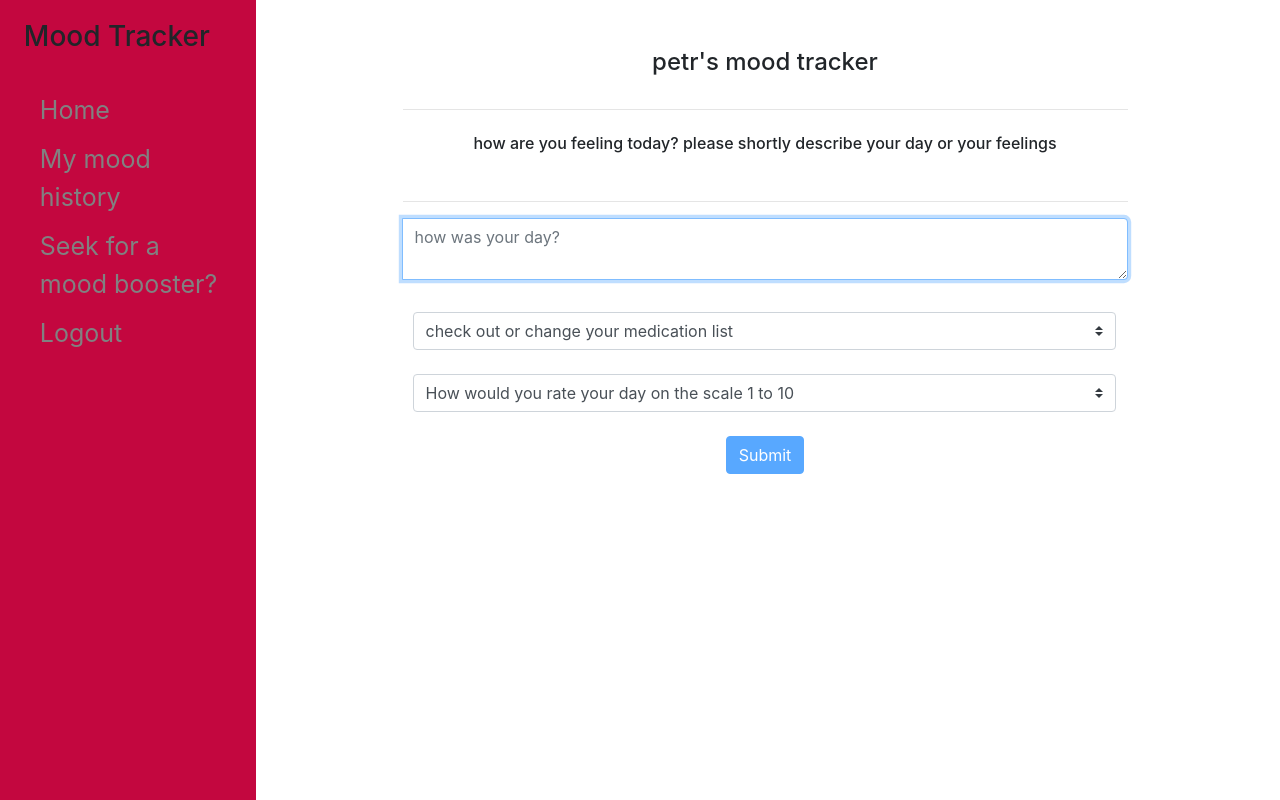
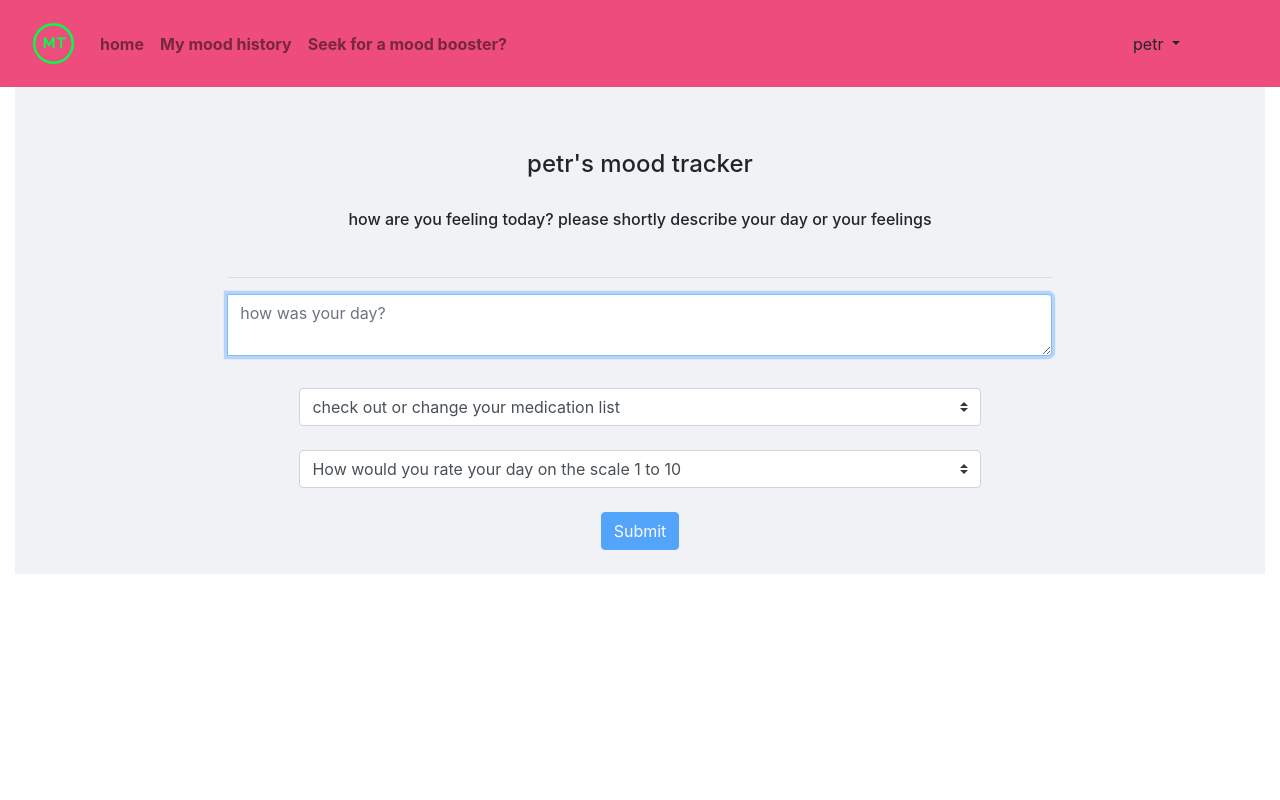
Before and after one commit to hampet1/moodtracker, a Django app: page / in a window 1280 px wide. Run offline with Django 3.2, Linux system fonts and the light colour scheme; a user stored in the database is signed in; data comes from the database, SQL or seed files in the repository; both versions use the stored data as it was after the commit; parts of the project's set-up code (start-up, migrations or seed data) failed here and were passed over; some libraries are stand-ins or nearby versions.

Commit message:
changing design

```diff
--- a/mood/forms.py
+++ b/mood/forms.py
@@ -1,13 +1,15 @@
 from django import forms
 from .models import Medication
 
+
+'''
 GRAPH_CHOICES = (
     ('1', 'line chart'),
     ('2', 'bar chart'),
     ('3', 'count plot'),
 
 )
-
+'''
 DISPLAY_CHOICES = (
     ('1', 'chart'),
     ('2', 'table')
@@ -19,4 +21,3 @@ class SearchForm(forms.Form):
     date_from = forms.DateField(widget=forms.DateInput(attrs={'type': 'date'}))
     date_to = forms.DateField(widget=forms.DateInput(attrs={'type': 'date'}))
     display_choice = forms.ChoiceField(choices=DISPLAY_CHOICES)
-    chart_type = forms.ChoiceField(choices=GRAPH_CHOICES)
--- a/mood/models.py
+++ b/mood/models.py
@@ -9,7 +9,7 @@ from django.contrib.auth.models import User
 
 class Message(models.Model):
     # related name means that can access it from a related object
-    user = models.ForeignKey(User, on_delete=models.CASCADE, related_name="user", null=True)
+    user = models.ForeignKey(User, on_delete=models.CASCADE, related_name="message", null=True)
     message = models.TextField()
     date_created = models.DateTimeField(auto_now_add=True)
 
--- a/mood/static/mood/index.js
+++ b/mood/static/mood/index.js
@@ -33,4 +33,22 @@ document.addEventListener('DOMContentLoaded', ()=> {
 
 
 // alert messages
-const ALERT_BOX_ADD = document.getElementById("alert-box-add")
+//const ALERT_BOX_ADD = document.getElementById("alert-box-add");
+//const ALERT_BOX_DEL = document.getElementById("alert-box-del")
+
+
+/*
+$.ajax({
+    type: 'POST',
+    url: '',
+    data: formData,
+    success: function(response){
+        console.log(response);
+    },
+    error: function(error){
+        console.log(error);
+    }
+})
+
+// create a function to handle alerts
+*/
--- a/mood/static/mood/styles.css
+++ b/mood/static/mood/styles.css
@@ -1,12 +1,27 @@
+
+
+.logo-sm {
+    height: 45px;
+    width: auto;
+}
+
 #wrapper {
     width: 100%;
     overflow: hidden;
     margin: auto;
-    background-color:yellow;
+    background-color: #f0f2f5;
+    padding-top: 5%;
+    text-align:center;
+
+}
+
+#my-nav {
+    background-color:#EE4C7C !important;
 
 }
 
 
+/*
 .sidenav {
     height:200%;
     width:20%;
@@ -18,16 +33,16 @@
     overflow-x: :hidden;
     padding-top:20px;
 }
-
+*/
 
 #content {
-    width:120%;
-    background-color:white;
+    width:100%;
+    background-color:#f0f2f5 !important;
     float:left;
     margin:auto;
 
 }
-
+/*
 .sidenav a {
     padding:6px 8px 6px 16px;
     text-decoration: none;
@@ -35,17 +50,19 @@
     color: #818181;
     display:block;
 }
+*/
 
 .sidenav a:hover{
     color:#f1f1f1;
 }
 
+/*
 .main{
     margin-left:60px;
     padding: 0px 10px;
     text-align:center;
 }
-
+*/
 
 ul.no-bullets {
   list-style-type: none;
--- a/mood/templates/mood/base.html
+++ b/mood/templates/mood/base.html
@@ -23,31 +23,52 @@
 
 
 
+{% load static %}
+<nav id = "my-nav" class="navbar navbar-expand-lg navbar-light bg-primary p-3 font-weight-bold">
+  <div class="container-fluid">
+    <a class="navbar-brand" href=""><img src="{% static 'logo.png' %}" class="logo-sm"></a>
+
+    <div class="collapse navbar-collapse" id="navbarNav">
+      <ul class="navbar-nav">
+        <li class="nav-item">
+          <a class="nav-link" href="{% url 'index' %}">home</a>
+        </li>
+        <li class="nav-item">
+          <a class="nav-link" href="{% url 'mood_history' %}">My mood history</a>
+        </li>
+        <li class="nav-item">
+          <a class="nav-link" href="{% url 'mood_boost' %}">Seek for a mood booster?</a>
+        </li>
+      </ul>
+    </div>
+    {% if request.user.is_authenticated %}
+        <div class="nav-item dropdown btn-sm mr-5">
+          <button class="btn dropdown-toggle" type="button" id="dropdownMenuButton" data-toggle="dropdown" aria-haspopup="true" aria-expanded="false">
+              {{request.user}}
+          </button>
+          <div class="dropdown-menu" aria-labelledby="dropdownMenuButton">
+            <a class="dropdown-item" href="{% url 'logout' %}">Logout</a>
+          </div>
+        </div>
+
+    {% endif %}
+  </div>
+</nav>
+
+
 
 
 <div class="container-fluid">
 	<div id="wrapper">
-	<div class="sidenav">
-		<div class="row justify-content-center">
-		<div class="col-10">
-			<h3> Mood Tracker </h3><br>
-			<a href ="{% url 'index' %}"> Home </a>
-			<a href="{% url 'mood_history' %}">My mood history</a>
-			<a href="{% url 'mood_boost' %}">Seek for a mood booster?</a>
-			<a href="{% url 'logout' %}"> Logout </a>
-			</div>
-			</div>
-		</div>
 
-	<div id="content" name="content" class="main">
-		<div class="row justify-content-center mt-5">
-			<div class="col-6">
+		<div class="row justify-content-center mt-8" style="background-color: #f0f2f5">
+			<div class="col-8">
 
 				{% block headline %}
 
 				{% endblock %}
 
-				<hr class="mt-0 mb-4">
+				<div class="mt-0 mb-4">
 
 				{% block body %}
 
@@ -56,6 +77,15 @@
 				{% endblock %}
 
 				{% endblock %}
+
+
+				<table class="table">
+  					<thead class="thead-dark">
+					{% block table %}
+
+					{% endblock %}
+					</thead>
+				</table>
 
 			</div>
 		</div>
--- a/mood/templates/mood/index.html
+++ b/mood/templates/mood/index.html
@@ -129,7 +129,7 @@
 
     <h1> {{message_med}} </h1>
     <div id="content" name="content" class="main">
-		<div class="row">
+		<div class="row d-flex justify-content-center">
 			<div class="col-10">
                 <select class="form-control-dm custom-select" id="form-control-2" name="med-type">
                     <option value="" disabled selected hidden>check out or change your medication list</option>
--- a/mood/views.py
+++ b/mood/views.py
@@ -65,10 +65,6 @@ def medication_delete(request):
 
 
 
-
-
-
-
 def medication_update(request):
 
 
@@ -101,17 +97,8 @@ def message(request):
     info = None
     if request.method == "POST" and request.user.is_authenticated:
         user = request.user
-
-        #cur_user = User.objects.get(id=user.id)
         message = request.POST['message']
         Message.objects.create(user=user, message=message)
-        print("our medication is: ", request.POST.get('med-name'))
-        print("our medication is: ", request.POST.get('med-name'))
-        # medication
-        # delete this part
-
-
-        # medication = request.POST['medication']
 
         # load json and create model
         json_file = open(model_path, 'r')
@@ -120,7 +107,6 @@ def message(request):
         loaded_model = model_from_json(loaded_model_json)
         # load weights into new model
         loaded_model.load_weights(weights_path)
-
         # evaluate loaded model on test data
         loaded_model.compile(loss='binary_crossentropy', optimizer='adam', metrics=['accuracy'])
         text = input_layer(message)
@@ -138,6 +124,7 @@ def message(request):
         except Exception as e:
             print(f"something went wrong: {e}")
 
+        # rating
         if 'rating' in request.POST:
             try:
                 if sentiment is not None:
@@ -158,22 +145,10 @@ def message(request):
         df_data = pd.DataFrame(all_sentiment.values())
         df_data = df_data.drop(columns='id')
 
-        #medication form
-
-        # checking whether data was processed or not
-        if len(df_data) > 0:
-            info = True
-        chart_line = get_chart(df_data, 'lineplot')
-        chart_bar = get_chart(df_data, 'barplot')
-
         return render(request, "mood/index.html",
                       {
                           'message': Message.objects.get(pk=user.id),
-                          'bla': df_data,
                           "info": info,
-                          # pick possible medication
-                          'chart_line': chart_line,
-                          'chart_bar': chart_bar,
                       })
 
     else:
@@ -183,9 +158,14 @@ def message(request):
 def mood_history(request):
     '''
     user - is related_name in our model
+    displaying charts and tables
     '''
-    chart = None
+
+    count_plot = None
+    line_plot = None
+    bar_plot = None
     df_result = None
+    table = None
     no_data = None
     if request.user.is_authenticated:
         user = request.user
@@ -199,6 +179,7 @@ def mood_history(request):
             date_from = request.POST.get('date_from')
             date_to = request.POST.get('date_to')
             chart_type = request.POST.get('chart_type')
+            display_type = request.POST.get('display_choice')
             result = Sentiment.objects \
                 .filter(user=user.id) \
                 .filter(date_created__date__lte=date_to, date_created__date__gte=date_from)
@@ -210,8 +191,13 @@ def mood_history(request):
                 df_result = pd.DataFrame(result.values())
                 df_result = df_result.drop(columns='id')
                 try:
-                    if chart_type == '3':
-                        chart = get_chart(df_result, 'count_plot')
+                    if display_type == '1':
+                        count_plot = get_chart(df_result, 'count_plot')
+                        line_plot = get_chart(df_result, 'line_plot')
+                        bar_plot = get_chart(df_result, 'bar_plot')
+                    if display_type == '2':
+                        table = df_result.to_html()
+                        pass
                 except ValueError as e:
                     print('Value Error')
 
@@ -222,10 +208,13 @@ def mood_history(request):
 
         return render(request, "mood/mood_history.html",
                       {
-                          "message_history": all_messages.user.all(),
+                          "message_history": all_messages.message.all(),
                           "our_class": Message.objects.get(pk=user.id),
                           "search_form": search_form,
-                          "chart_line": chart,
+                          "count_plot": count_plot,
+                          "line_plot": line_plot,
+                          "bar_plot": bar_plot,
+                          "table":table,
                           "no_data": no_data,
                       })
     else:
```
Also changed, not shown: mood/templates/mood/mood_history.html (+26 -3 lines), mood/utils.py (+5 -2 lines), db.sqlite3, mood/migrations/0027_alter_message_user.py (added), mood/static/logo.png (added).
